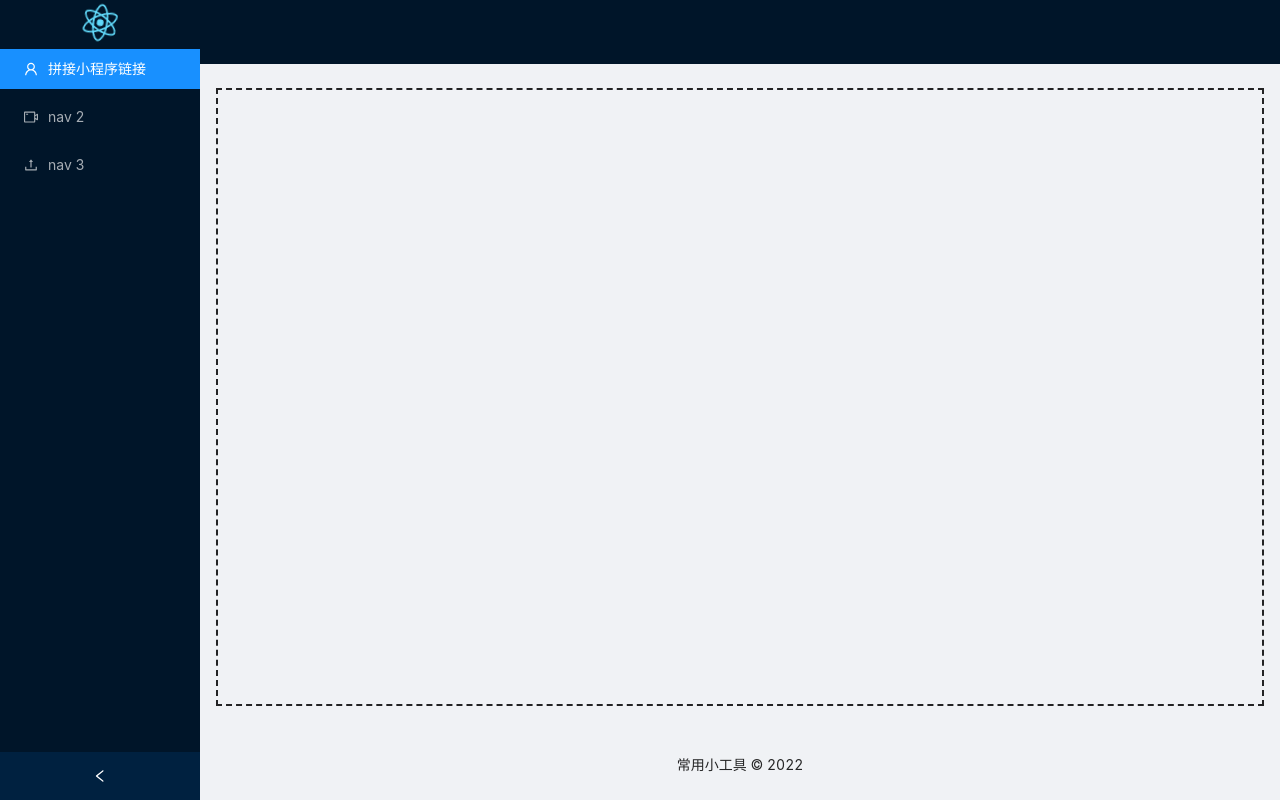
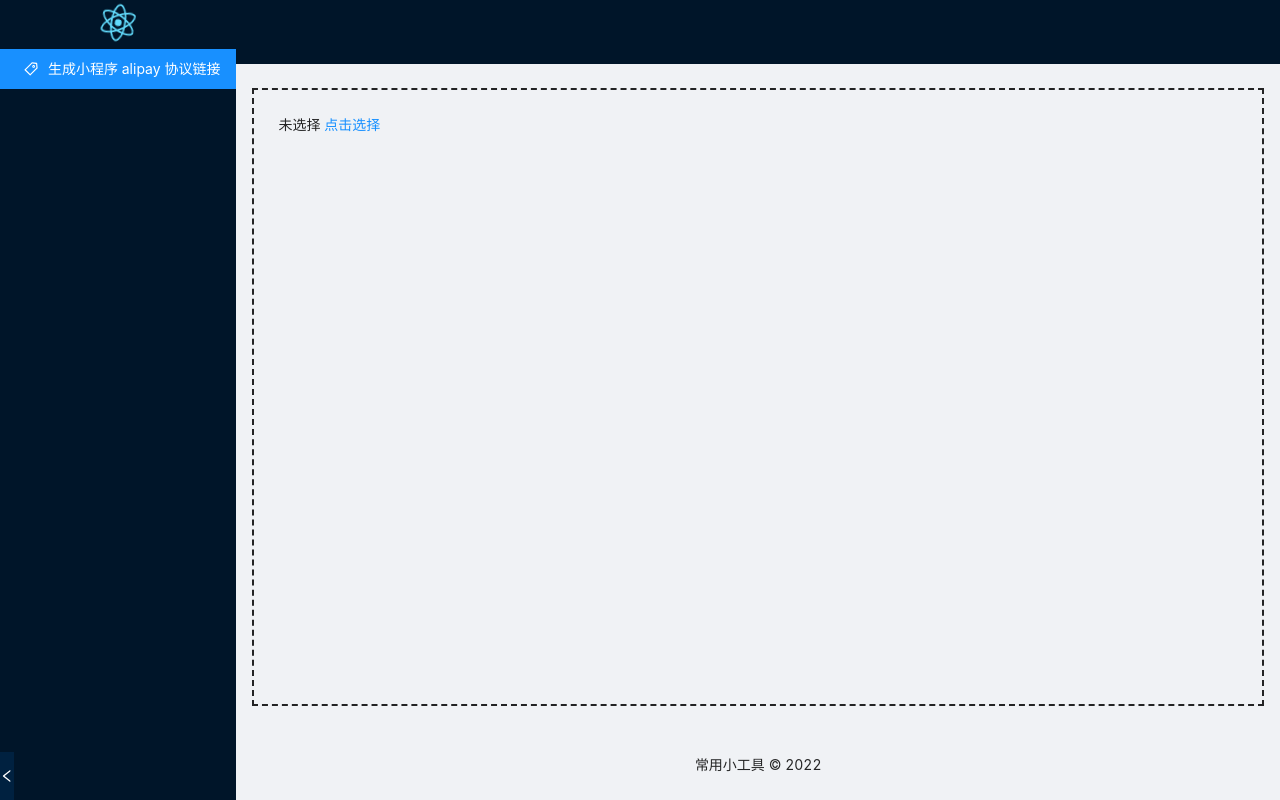
Before and after one commit to mingwiki/littletools, a React app: page /AppPageToUrl in a window 1280 px wide. Built offline with nearby package versions, Linux system fonts and the light colour scheme.

Commit message:
处理小程序和页面

```diff
--- a/src/App.jsx
+++ b/src/App.jsx
@@ -1,18 +1,19 @@
-import React, { useState, Suspense } from 'react'
+import React, { useState } from 'react'
 import logo from './logo.svg'
 import './index.css'
 import 'antd/dist/antd.css'
-import { Layout, Menu, Spin } from 'antd'
-import { BrowserRouter, Routes, Route } from 'react-router-dom'
-import {
-  UserOutlined,
-  VideoCameraOutlined,
-  UploadOutlined
-} from '@ant-design/icons'
+import { Layout, Menu } from 'antd'
+import Router from './router'
+import { sidebar } from './tools/cons.js'
+import styled from 'styled-components'
 
-const AppPageToUrl = React.lazy(() => import('./tools/AppPageToUrl'))
 const { Sider, Content, Header, Footer } = Layout
-
+const StyledLayout = styled(Layout)`
+  height: 100vh;
+`
+const StyledFooter = styled(Footer)`
+  text-align: center;
+`
 const App = () => {
   const [isCollapsed, setIsCollapsed] = useState(false)
   const toggle = () => setIsCollapsed(!isCollapsed)
@@ -21,8 +22,8 @@ const App = () => {
     document.title = appTitle
   }, [])
   return (
-    <Layout style={{ height: '100vh' }}>
-      <Sider collapsible collapsed={isCollapsed} onCollapse={toggle}>
+    <StyledLayout>
+      <Sider collapsible collapsed={isCollapsed} onCollapse={toggle} width='fit-content'>
         <div className="logo" style={{ textAlign: 'center' }}>
           <a href="/" >
             <img src={logo} href="/" className="App-logo" alt="logo" />
@@ -32,42 +33,19 @@ const App = () => {
           theme="dark"
           mode="inline"
           defaultSelectedKeys={['1']}
-
-          items={[
-            {
-              key: '1',
-              icon: <UserOutlined />,
-              label: '拼接小程序链接'
-            },
-            {
-              key: '2',
-              icon: <VideoCameraOutlined />,
-              label: 'nav 2'
-            },
-            {
-              key: '3',
-              icon: <UploadOutlined />,
-              label: 'nav 3'
-            }
-          ]}
+          items={sidebar}
         />
       </Sider>
       <Layout>
         <Header className="site-layout-sub-header-background" style={{ padding: 0 }} />
         <Content className="content">
-          <div className="site-layout-background" style={{ padding: 24, minHeight: 360, position: 'relative' }}>
-            <BrowserRouter>
-              <Suspense fallback={<Spin size="large" />} >
-                <Routes>
-                  <Route path="/" element={<AppPageToUrl />} />
-                </Routes>
-              </Suspense>
-            </BrowserRouter>
+          <div className="site-layout-background" style={{ padding: 24, minHeight: 360 }} >
+            <Router />
           </div>
         </Content>
-        <Footer style={{ textAlign: 'center' }}>{appTitle} &copy; {new Date().getFullYear()}</Footer>
+        <StyledFooter>{appTitle} &copy; {new Date().getFullYear()}</StyledFooter>
       </Layout>
-    </Layout>
+    </StyledLayout >
   )
 }
 
--- /dev/null
+++ b/src/router.jsx
@@ -0,0 +1,19 @@
+import React, { Suspense } from 'react'
+import { BrowserRouter, Routes, Route } from 'react-router-dom'
+import { Spin } from 'antd'
+
+const AppPageToUrl = React.lazy(() => import('./tools/AppPageToUrl'))
+
+const Component = () => {
+  return (
+    <BrowserRouter>
+      <Suspense fallback={<Spin size="large" />} >
+        <Routes>
+          <Route path="/" element={<h1>欢迎使用</h1>} />
+          <Route path="/AppPageToUrl" element={<AppPageToUrl />} />
+        </Routes>
+      </Suspense>
+    </BrowserRouter>
+  )
+}
+export default Component
--- a/src/tools/AppPageToUrl/index.jsx
+++ b/src/tools/AppPageToUrl/index.jsx
@@ -1,27 +1,22 @@
 import { Cascader } from 'antd'
 import React, { useState } from 'react'
-const options = [
-  {
-    value: 'zhejiang',
-    label: 'Zhejiang',
-    children: [
-      {
-        value: 'hangzhou',
-        label: 'Hangzhou'
+import { miniAppPages } from './data.js'
+
+const options = Object.entries(miniAppPages).map(e => {
+  const app = {
+    value: e[0],
+    label: e[0],
+    children: Object.keys(e[1]).map(e => {
+      const page = {
+        value: e,
+        label: e
       }
-    ]
-  },
-  {
-    value: 'jiangsu',
-    label: 'Jiangsu',
-    children: [
-      {
-        value: 'nanjing',
-        label: 'Nanjing'
-      }
-    ]
+      return page
+    })
   }
-]
+  return app
+})
+
 const Component = () => {
   const [text, setText] = useState('未选择')
 
--- /dev/null
+++ b/src/tools/cons.js
@@ -0,0 +1,9 @@
+import React from 'react'
+import { TagOutlined } from '@ant-design/icons'
+export const sidebar = [
+  {
+    key: '1',
+    icon: <TagOutlined />,
+    label: '生成小程序 alipay 协议链接'
+  }
+]
```
